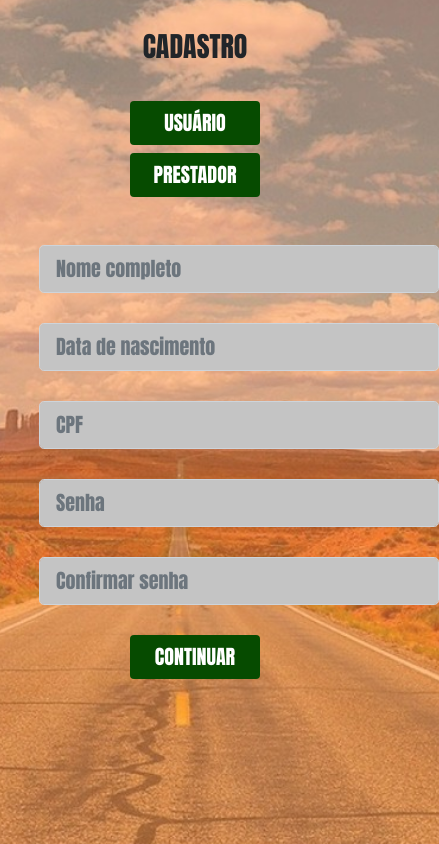
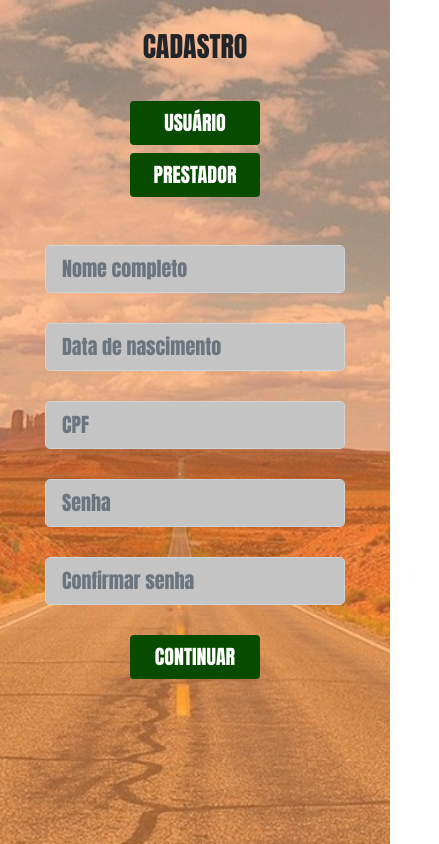
Before and after one commit to rafaelbatista3/HELP, a plain HTML site: page index.html in a window 390 px wide. Shown: the whole page, 439 px wide, since content can reach past the window. Drawn offline with nearby package versions, Linux system fonts and the light colour scheme.

Commit message:
Update style.css

```diff
--- a/style.css
+++ b/style.css
@@ -1,25 +1,25 @@
 @import url('https://fonts.googleapis.com/css2?family=Anton&display=swap%27');
-body{
-  margin:0;
+
+body {
+  margin: 0;
   padding: 0;
   background: url(img/Fundo.jpeg) no-repeat center fixed;
   background-size: cover;
   background-position: center center;
 }
 
-.text{
+.text {
   font-family: 'Anton', sans-serif;
-    font-size: 3rem;
   text-align: center;
   padding: 30px;
 }
-.btn{
+
+.btn {
   background: #064B00;
   color: #fff;
   font-size: 20px;
   font-family: 'Anton', sans-serif;
 }
-
 
 .form-control {
   background-color: #C4C4C4;
@@ -27,7 +27,8 @@ font-family: 'Anton', sans-serif;
   margin-top: 30px;
   margin-bottom: 30px;
 }
-.menu{
+
+.menu {
   margin: auto;
   font-family: 'Anton', sans-serif;
   font-size: 20px;
@@ -35,17 +36,8 @@ margin-bottom: 30px;
 }
 
 @media screen and (max-width: 760px) {
-    body {
-    background-image: url(img/Fundo.jpeg);
-    background-repeat: no-repeat;
-    background-size: 180vh;
-    overflow-y: hidden;
-    overflow-x: hidden;
-    z-index: -9;
+
+.menu {
+       width: 300px;
    }
-    .menu {
-          margin-left: 10%;
-          width: 400px;
 }
-
-}
```
Lines whose indentation alone changed are shown as unchanged.
